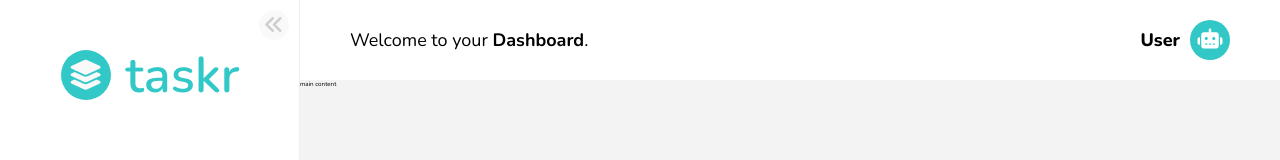
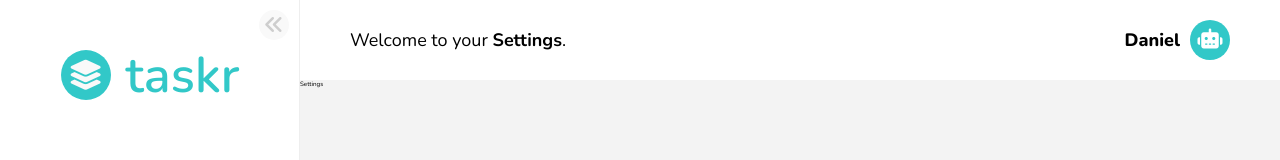
Before and after one commit to Web-Dev-Dan/Taskr---Bug-Tracking-Application, a React (Create React App) app: page / in a window 1280 px wide. Both pictures are taken after a click on the button 1210 px from the left and 40 px from the top of the page. Shown: the top 160 px of the page. Built offline with nearby package versions, Linux system fonts and the light colour scheme.

Commit message:
Added functionality to MainNav profile button

```diff
--- a/src/App.js
+++ b/src/App.js
@@ -46,6 +46,8 @@
   // Aside Function (depending on button clicked):
   function openDashboard() {
     console.log('Dashboard Opened!')
+    updateCurrentPageName('Dashboard');
+
     setDashboardIsOpen(true);
     setProjectsIsOpen(false);
     setReportsIsOpen(false);
@@ -57,6 +59,7 @@
   function openProjects() {
     console.log('Projects Opened!');
     setAsideIsOpen(true);
+    updateCurrentPageName('Projects');
 
     setDashboardIsOpen(false);
     setProjectsIsOpen(true);
@@ -68,6 +71,8 @@
 
   function openReports() {
     console.log('Reports Opened!')
+    updateCurrentPageName('Reports');
+
     setDashboardIsOpen(false);
     setProjectsIsOpen(false);
     setReportsIsOpen(true);
@@ -78,6 +83,8 @@
 
   function openMessages() {
     console.log('Messages Opened!')
+    updateCurrentPageName('Messages');
+
     setDashboardIsOpen(false);
     setProjectsIsOpen(false);
     setReportsIsOpen(false);
@@ -88,6 +95,8 @@
 
   function openSettings() {
     console.log('Settings Opened!')
+    updateCurrentPageName('Settings');
+
     setDashboardIsOpen(false);
     setProjectsIsOpen(false);
     setReportsIsOpen(false);
@@ -98,6 +107,8 @@
 
   function openLogout() {
     console.log('Logout Opened!')
+    updateCurrentPageName('Logout');
+
     setDashboardIsOpen(false);
     setProjectsIsOpen(false);
     setReportsIsOpen(false);
@@ -106,9 +117,14 @@
     setLogoutIsOpen(true);
   }
 
+  function updateCurrentPageName(page) {
+    setCurrentPageName(page);
+  }
+
 
   // --- USER DETAILS ---
-  const [username, setUsername] = useState('User');
+  const [currentPageName, setCurrentPageName] = useState('Dashboard');
+  const [username, setUsername] = useState('Daniel');
 
   return (
     <div className="App">
@@ -125,7 +141,9 @@
         </div>
         <div className="main-container">
           <Main
+            currentPageName={currentPageName}
             username={username}
+            updateCurrentPageName={(page) => updateCurrentPageName(page)}
           />
         </div>
       </div>
--- a/src/components/main/Main.js
+++ b/src/components/main/Main.js
@@ -2,14 +2,21 @@
 import './Main.css';
 import MainNav from './MainNav/MainNav';
 
-function Main({ username }) {
+function Main({ currentPageName, username, updateCurrentPageName }) {
     return (
         <main className="main">
             <MainNav
+                currentPageName={currentPageName}
                 username={username}
+                updateCurrentPageName={updateCurrentPageName}
             />
             <div className="main-content">
-                main content
+                {currentPageName === 'Dashboard' && <p>Dashboard</p>}
+                {currentPageName === 'Projects' && <p>Projects</p>}
+                {currentPageName === 'Reports' && <p>Reports</p>}
+                {currentPageName === 'Messages' && <p>Messages</p>}
+                {currentPageName === 'Settings' && <p>Settings</p>}
+                {currentPageName === 'Logout' && <p>Logout</p>}
             </div>
         </main>
     )
--- a/src/components/main/MainNav/MainNav.js
+++ b/src/components/main/MainNav/MainNav.js
@@ -1,13 +1,13 @@
 
 import './MainNav.css';
 
-function MainNav({ username }) {
+function MainNav({ currentPageName, username, updateCurrentPageName }) {
     return (
         <div className="main-nav">
-            <p className="main-nav__text">Welcome to your <strong>Dashboard</strong>.</p>
+            <p className="main-nav__text">Welcome to your <strong>{currentPageName}</strong>.</p>
             <div className="main-nav__profile">
                 <p className="main-nav__profile-name">{username}</p>
-                <button className="main-nav__profile-pic btn-transparent">
+                <button onClick={() => updateCurrentPageName('Settings')} className="main-nav__profile-pic btn-transparent">
                     <i className="main-nav__profile-pic--icon fa-solid fa-robot"></i>
                 </button>
                 <div className="main-nav__profile-notification">Beep-boop! Would you like to change your profile settings?</div>
```
